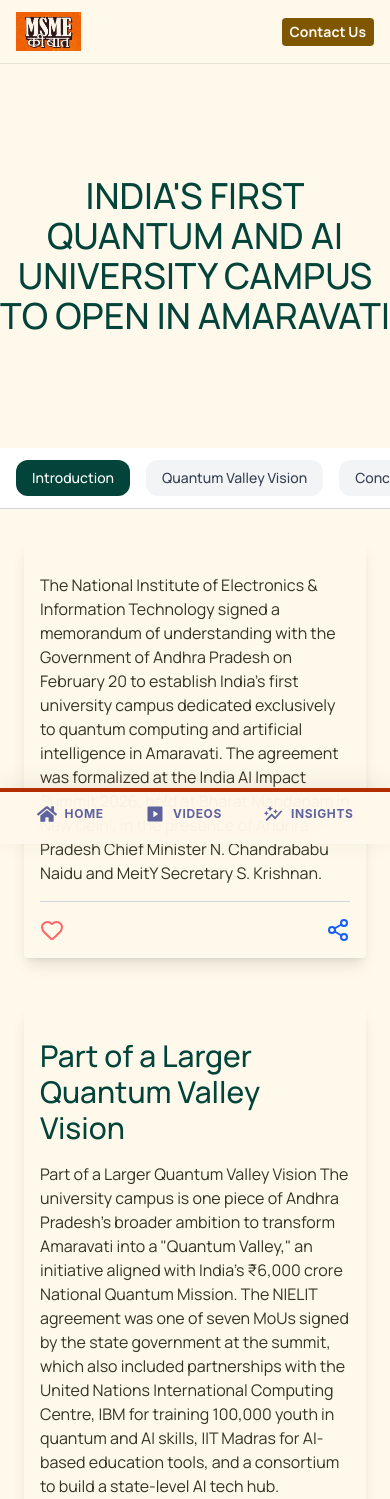
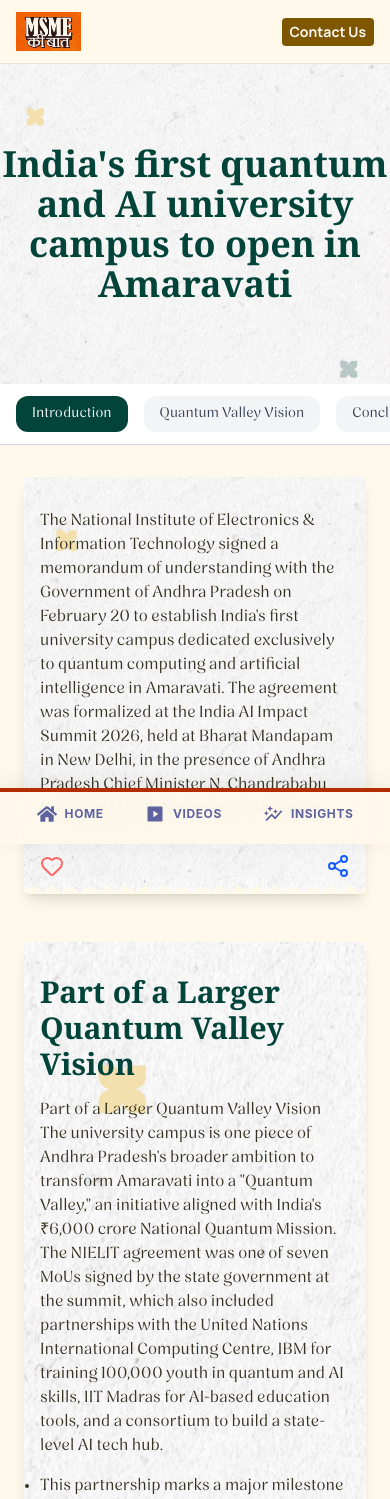
Before and after one commit to AditiJain2705/msme-ki-bat-frontend, a Next.js app: page /blogs/india-first-quantum-and-ai-university-to-open-in-amaravati in a window 390 px wide. Shown: the top 1499 px of the page. Built offline with nearby package versions, Linux system fonts and the light colour scheme.

Commit message:
blog page updated

```diff
--- a/app/blogs/india-first-quantum-and-ai-university-to-open-in-amaravati/Main.jsx
+++ b/app/blogs/india-first-quantum-and-ai-university-to-open-in-amaravati/Main.jsx
@@ -7,6 +7,11 @@
 import Link from "next/link";
 import React, { useEffect, useRef, useState } from "react";
 import { IoIosShareAlt } from "react-icons/io";
+// Install: npm install swiper
+import { Swiper, SwiperSlide } from "swiper/react";
+import { Pagination } from "swiper/modules";
+import "swiper/css";
+import "swiper/css/pagination";
 
 const sections = [
     { id: "intro", title: "Introduction" },
@@ -17,51 +22,114 @@
     { id: "conclusion", title: "Conclusion" },
 ];
 
+const relatedBlogs = [
+    {
+        id: 1,
+        title: "India's first quantum and AI university campus to open in Amaravati",
+        excerpt: "Lorem ipsum, dolor sit amet consectetur adipisicing elit. Ad, libero! Ullam, odit!",
+    },
+    {
+        id: 2,
+        title: "India's first quantum and AI university campus to open in Amaravati",
+        excerpt: "Lorem ipsum, dolor sit amet consectetur adipisicing elit. Ad, libero! Ullam, odit!",
+    },
+    {
+        id: 3,
+        title: "India's first quantum and AI university campus to open in Amaravati",
+        excerpt: "Lorem ipsum, dolor sit amet consectetur adipisicing elit. Ad, libero! Ullam, odit!",
+    },
+];
+
+// Heart button component
+const HeartButton = ({ sectionId }) => {
+    const [liked, setLiked] = useState(false);
+
+    return (
+        <button
+            onClick={() => setLiked((prev) => !prev)}
+            aria-label={liked ? "Unlike" : "Like"}
+            className="transition-transform active:scale-125"
+        >
+            <Heart
+                className={`transition-colors duration-200 ${liked ? "fill-red-500 text-red-500" : "text-red-400"
+                    }`}
+            />
+        </button>
+    );
+};
+
+// Share button component
+const ShareButton = ({ title }) => {
+    const [copied, setCopied] = useState(false);
+
+    const handleShare = async () => {
+        const shareData = {
+            title: title || document.title,
+            url: window.location.href,
+        };
+
+        if (navigator.share) {
+            try {
+                await navigator.share(shareData);
+            } catch (err) {
+                // User cancelled — do nothing
+            }
+        } else {
+            // Fallback: copy URL to clipboard
+            try {
+                await navigator.clipboard.writeText(window.location.href);
+                setCopied(true);
+                setTimeout(() => setCopied(false), 2000);
+            } catch {
+                // Clipboard not available
+            }
+        }
+    };
+
+    return (
+        <button
+            onClick={handleShare}
+            aria-label="Share"
+            className="relative transition-transform active:scale-110"
+        >
+            <Share2 className="text-blue-600" />
+            {copied && (
+                <span className="absolute -top-8 right-0 bg-gray-800 text-white text-xs rounded px-2 py-1 whitespace-nowrap">
+                    Link copied!
+                </span>
+            )}
+        </button>
+    );
+};
+
+const BLOG_TITLE = "India's first quantum and AI university campus to open in Amaravati";
+
 const Main = () => {
     const [active, setActive] = useState("intro");
     const tocRef = useRef(null);
 
-    // Scroll to section
     const scrollToSection = (id) => {
         const el = document.getElementById(id);
         if (!el) return;
-
-        const offset = 100; // adjust if header present
-        const top =
-            el.getBoundingClientRect().top + window.pageYOffset - offset;
-
-        window.scrollTo({
-            top,
-            behavior: "smooth",
-        });
+        const offset = 100;
+        const top = el.getBoundingClientRect().top + window.pageYOffset - offset;
+        window.scrollTo({ top, behavior: "smooth" });
     };
 
-    // Intersection Observer for active section
     useEffect(() => {
         const observer = new IntersectionObserver(
             (entries) => {
                 entries.forEach((entry) => {
                     if (entry.isIntersecting) {
                         setActive(entry.target.id);
-
-                        // auto scroll TOC in mobile
-                        const activeItem = document.getElementById(
-                            `toc-${entry.target.id}`
-                        );
+                        const activeItem = document.getElementById(`toc-${entry.target.id}`);
                         if (activeItem && tocRef.current) {
-                            activeItem.scrollIntoView({
-                                behavior: "smooth",
-                                inline: "center",
-                                block: "nearest",
-                            });
+                            activeItem.scrollIntoView({ behavior: "smooth", inline: "center", block: "nearest" });
                         }
                     }
                 });
             },
-            {
-                rootMargin: "-40% 0px -50% 0px",
-                threshold: 0,
-            }
+            { rootMargin: "-40% 0px -50% 0px", threshold: 0 }
         );
 
         sections.forEach((section) => {
@@ -75,21 +143,18 @@
     return (
         <main>
             {/* Hero */}
-            <section className="w-full blog-hero-section py-28">
-                <h1 className="text-4xl md:text-[53px] text-center uppercase md:leading-[59px] font-medium text-[#02443A] max-w-5xl mx-auto citrus-gothic">
-                    India's first quantum and AI university campus to open in Amaravati
+            <section className="w-full blog-hero-section py-20 md:py-28">
+                <h1 className="text-4xl md:text-[53px] text-center font-semibold md:leading-[59px] font-medium text-[#02443A] max-w-5xl mx-auto font-headline">
+                    {BLOG_TITLE}
                 </h1>
             </section>
 
             {/* Layout */}
             <section className="flex flex-col md:flex-row gap-2 relative">
 
-                {/* ================== MOBILE TOC ================== */}
+                {/* MOBILE TOC */}
                 <div className="md:hidden sticky top-0 z-50 bg-white border-b border-gray-300">
-                    <div
-                        ref={tocRef}
-                        className="flex overflow-x-auto no-scrollbar gap-4 px-4 py-3"
-                    >
+                    <div ref={tocRef} className="flex overflow-x-auto no-scrollbar gap-4 px-4 py-3">
                         {sections.map((item) => (
                             <button
                                 key={item.id}
@@ -106,19 +171,17 @@
                     </div>
                 </div>
 
-                {/* ================== DESKTOP TOC ================== */}
-                <aside className="hidden md:block w-[30%] lg:w-1/4 pl-3 lg:px-6 mt-12 ">
-                    <div className="sticky top-12 mb-12 bg-white p-6 rounded-lg  pink-white-background">
-                        <h3 className="text-xl lg:text-2xl font-light mb-4 citrus-gothic">
-                            Table of Contents
-                        </h3>
+                {/* DESKTOP TOC */}
+                <aside className="hidden md:block w-[30%] lg:w-1/4 pl-3 lg:px-6 mt-12">
+                    <div className="sticky top-12 mb-12 bg-white p-6 rounded-lg pink-white-background">
+                        <h3 className="text-xl lg:text-2xl font-light mb-4 font-headline">Table of Contents</h3>
                         <ul className="space-y-2">
                             {sections.map((item) => (
                                 <li key={item.id}>
                                     <button
                                         id={`toc-${item.id}`}
                                         onClick={() => scrollToSection(item.id)}
-                                        className={`nave-font text-left transition-all ${active === item.id
+                                        className={`font-headline text-lg text-left transition-all ${active === item.id
                                             ? "text-[#02443A] font-semibold"
                                             : "text-gray-600"
                                             }`}
@@ -131,12 +194,11 @@
                     </div>
                 </aside>
 
-                {/* ================== BLOG CONTENT ================== */}
+                {/* BLOG CONTENT */}
                 <section className="w-full lg:w-1/2 nave-font px-6">
-                    <div
-                        id="intro"
-                        className="blog-hero-section px-4 md:px-8 pt-8 rounded-lg  mt-6 md:mt-12 shadow-lg"
-                    >
+
+                    {/* Intro */}
+                    <div id="intro" className="blog-hero-section px-4 md:px-8 pt-8 rounded-lg mt-6 md:mt-12 shadow-lg">
                         <p className="nave-font pb-4">
                             The National Institute of Electronics & Information Technology
                             signed a memorandum of understanding with the Government of Andhra
@@ -148,15 +210,14 @@
                             Naidu and MeitY Secretary S. Krishnan.
                         </p>
                         <div className="flex justify-between border-t border-gray-300 py-4">
-                            <Heart className="text-red-400" />
-                            <Share2 className="text-blue-600" />
+                            <HeartButton sectionId="intro" />
+                            <ShareButton title={BLOG_TITLE} />
                         </div>
                     </div>
-                    <div
-                        id="part-of-a-larger-quantum-valley-vision"
-                        className="blog-hero-section px-4 md:px-8 pt-8 rounded-lg  mt-12 shadow-lg"
-                    >
-                        <h2 className="citrus-gothic text-3xl text-[#02443A] font-medium mb-4">
+
+                    {/* Quantum Valley */}
+                    <div id="part-of-a-larger-quantum-valley-vision" className="blog-hero-section px-4 md:px-8 pt-8 rounded-lg mt-12 shadow-lg">
+                        <h2 className="font-headline text-3xl md:text-4xl text-[#02443A] font-semibold mb-4">
                             Part of a Larger Quantum Valley Vision
                         </h2>
                         <p className="nave-font pb-4">
@@ -171,34 +232,20 @@
                             tools, and a consortium to build a state-level AI tech hub.
                         </p>
                         <ul className="list-disc">
-                            <li className="mb-4">
-                                This partnership marks a major milestone in India's deep-tech
-                                journey," said Dr. M. M. Tripathi, NIELIT's Director General.
-                            </li>
-                            <li className="mb-4">
-                                The Amaravati Quantum & AI campus under NIELIT will emerge as a
-                                national centre.
-                            </li>
-                            <li className="mb-4">
-                                The Amaravati Quantum & AI campus of excellence for research,
-                                education, and innovation in quantum technologies and artificial
-                                intelligence.
-                            </li>
-                            <li className="mb-4">
-                                This partnership marks a major milestone in India's deep-tech
-                                journey," said Dr. M. M. Tripathi, NIELIT's Director General.
-                            </li>
+                            <li className="mb-4">This partnership marks a major milestone in India's deep-tech journey," said Dr. M. M. Tripathi, NIELIT's Director General.</li>
+                            <li className="mb-4">The Amaravati Quantum & AI campus under NIELIT will emerge as a national centre.</li>
+                            <li className="mb-4">The Amaravati Quantum & AI campus of excellence for research, education, and innovation in quantum technologies and artificial intelligence.</li>
+                            <li className="mb-4">This partnership marks a major milestone in India's deep-tech journey," said Dr. M. M. Tripathi, NIELIT's Director General.</li>
                         </ul>
                         <div className="flex justify-between border-t border-gray-300 py-4">
-                            <Heart className="text-red-400" />
-                            <Share2 className="text-blue-600" />
+                            <HeartButton sectionId="quantum" />
+                            <ShareButton title={BLOG_TITLE} />
                         </div>
                     </div>
-                    <div
-                        id="conclusion"
-                        className="blog-hero-section px-4 md:px-8 pt-8 rounded-lg  my-12 shadow-lg"
-                    >
-                        <h2 className="citrus-gothic text-3xl text-[#02443A] font-medium mb-4">
+
+                    {/* Conclusion */}
+                    <div id="conclusion" className="blog-hero-section px-4 md:px-8 pt-8 rounded-lg my-12 shadow-lg">
+                        <h2 className="font-headline text-3xl md:text-4xl text-[#02443A] font-semibold mb-4">
                             Conclusion
                         </h2>
                         <p className="nave-font pb-4">
@@ -211,86 +258,63 @@
                             countries.
                         </p>
                         <div className="flex justify-between border-t border-gray-300 py-4">
-                            <Heart className="text-red-400" />
-                            <Share2 className="text-blue-600" />
+                            <HeartButton sectionId="conclusion" />
+                            <ShareButton title={BLOG_TITLE} />
                         </div>
                     </div>
                 </section>
 
+                {/* DESKTOP RIGHT SIDEBAR */}
                 <aside className="hidden lg:block w-1/2 lg:w-1/4 nave-font py-12">
-                    {/* <div className=" h-auto bg-cover bg-no-repeat flex items-center flex-col justify-center py-20 lg:py-28" style={{ backgroundImage: "url(/home/related-blog-bg1.jpg)" }}>
-                        <h2 className=" text-base lg:text-2xl font-bold citrus-gothic mb-6 px-10 text-center">                    India's first quantum and AI university campus to open in Amaravati
-                        </h2>
-                        <p className="lg:pl-12 pr-6 lg:text-base text-sm">Lorem ipsum, dolor sit amet consectetur adipisicing elit. Ad, libero! Ullam, odit obcaecati molestias illo vitae molestiae, quae unde sequi suscipit modi voluptatum possimus praesentium magni iste, amet perspiciatis totam!</p>
-                    </div> */}
-                    <div className=" mb-4 md:mb-12 bg-white p-6 rounded-lg  pink-white-background">
-                        <h2 className="text-lg lg:text-2xl  citrus-gothic mb-4  text-center">                    India's first quantum and AI university campus to open in Amaravati
-                        </h2>
-                        <p className="">Lorem ipsum, dolor sit amet consectetur adipisicing elit. Ad, libero! Ullam, odit!</p>
-                        <div className="flex justify-end gap-4 mt-4 border-t-2 border-gray-300 w-full">
-                            <Link href={"/"} className="p-1 px-2 gap-1 text-sm mt-4 rounded-sm bg-[#024067] text-white font-semibold flex items-center">
-                                Read More <IoIosShareAlt /></Link>
+                    {relatedBlogs.map((blog) => (
+                        <div key={blog.id} className="mb-4 md:mb-12 bg-white p-6 rounded-lg pink-white-background">
+                            <h2 className="text-lg lg:text-2xl font-headline mb-4 text-center">{blog.title}</h2>
+                            <p>{blog.excerpt}</p>
+                            <div className="flex justify-end gap-4 mt-4 border-t-2 border-gray-300 w-full">
+                                <Link href={"/"} className="p-1 px-2 gap-1 text-sm mt-4 rounded-sm bg-[#024067] text-white font-semibold flex items-center">
+                                    Read More <IoIosShareAlt />
+                                </Link>
+                            </div>
                         </div>
-                    </div>
-                    <div className=" mb-4 md:mb-12 bg-white p-6 rounded-lg  pink-white-background">
-                        <h2 className="text-lg lg:text-2xl  citrus-gothic mb-4  text-center">                    India's first quantum and AI university campus to open in Amaravati
-                        </h2>
-                        <p className="">Lorem ipsum, dolor sit amet consectetur adipisicing elit. Ad, libero! Ullam, odit!</p>
-                        <div className="flex justify-end gap-4 mt-4 border-t-2 border-gray-300 w-full">
-                            <Link href={"/"} className="p-1 px-2 gap-1 text-sm mt-4 rounded-sm bg-[#024067] text-white font-semibold flex items-center">
-                                Read More <IoIosShareAlt /></Link>
-                        </div>
-                    </div>
-                    <div className=" mb-4 md:mb-12 bg-white p-6 rounded-lg  pink-white-background">
-                        <h2 className="text-lg lg:text-2xl  citrus-gothic mb-4  text-center">                    India's first quantum and AI university campus to open in Amaravati
-                        </h2>
-                        <p className="">Lorem ipsum, dolor sit amet consectetur adipisicing elit. Ad, libero! Ullam, odit!</p>
-                        <div className="flex justify-end gap-4 mt-4 border-t-2 border-gray-300 w-full">
-                            <Link href={"/"} className="p-1 px-2 gap-1 text-sm mt-4 rounded-sm bg-[#024067] text-white font-semibold flex items-center">
-                                Read More <IoIosShareAlt /></Link>
-                        </div>
-                    </div>
-
+                    ))}
                 </aside>
             </section>
-            <aside className=" lg:hidden w-full nave-font px-4">
-                <h2 className="text-2xl  citrus-gothic mb-4 text-[#02443A]  text-center">Related Blogs</h2>
-                {/* <div className=" h-auto bg-cover bg-no-repeat flex items-center flex-col justify-center py-20 lg:py-28" style={{ backgroundImage: "url(/home/related-blog-bg1.jpg)" }}>
-                        <h2 className=" text-base lg:text-2xl font-bold citrus-gothic mb-6 px-10 text-center">                    India's first quantum and AI university campus to open in Amaravati
-                        </h2>
-                        <p className="lg:pl-12 pr-6 lg:text-base text-sm">Lorem ipsum, dolor sit amet consectetur adipisicing elit. Ad, libero! Ullam, odit obcaecati molestias illo vitae molestiae, quae unde sequi suscipit modi voluptatum possimus praesentium magni iste, amet perspiciatis totam!</p>
-                    </div> */}
-                <div className="grid md:grid-cols-3 gap-4">
-                    <div className=" mb-4 md:mb-12 bg-white p-6 rounded-lg  pink-white-background">
-                        <h2 className="text-lg lg:text-2xl  citrus-gothic mb-4  text-center">                    India's first quantum and AI university campus to open in Amaravati
-                        </h2>
-                        <p className="">Lorem ipsum, dolor sit amet consectetur adipisicing elit. Ad, libero! Ullam, odit!</p>
-                        <div className="flex justify-end gap-4 mt-4 border-t-2 border-gray-300 w-full">
-                            <Link href={"/"} className="p-1 px-2 gap-1 text-sm mt-4 rounded-sm bg-[#024067] text-white font-semibold flex items-center">
-                                Read More <IoIosShareAlt /></Link>
-                        </div>
-                    </div>
-                    <div className=" mb-4 md:mb-12 bg-white p-6 rounded-lg  pink-white-background">
-                        <h2 className="text-lg lg:text-2xl  citrus-gothic mb-4  text-center">                    India's first quantum and AI university campus to open in Amaravati
-                        </h2>
-                        <p className="">Lorem ipsum, dolor sit amet consectetur adipisicing elit. Ad, libero! Ullam, odit!</p>
-                        <div className="flex justify-end gap-4 mt-4 border-t-2 border-gray-300 w-full">
-                            <Link href={"/"} className="p-1 px-2 gap-1 text-sm mt-4 rounded-sm bg-[#024067] text-white font-semibold flex items-center">
-                                Read More <IoIosShareAlt /></Link>
-                        </div>
-                    </div>
-                    <div className=" mb-4 md:mb-12 bg-white p-6 rounded-lg  pink-white-background">
-                        <h2 className="text-lg lg:text-2xl  citrus-gothic mb-4  text-center">                    India's first quantum and AI university campus to open in Amaravati
-                        </h2>
-                        <p className="">Lorem ipsum, dolor sit amet consectetur adipisicing elit. Ad, libero! Ullam, odit!</p>
-                        <div className="flex justify-end gap-4 mt-4 border-t-2 border-gray-300 w-full">
-                            <Link href={"/"} className="p-1 px-2 gap-1 text-sm mt-4 rounded-sm bg-[#024067] text-white font-semibold flex items-center">
-                                Read More <IoIosShareAlt /></Link>
-                        </div>
-                    </div>
-                </div>
 
+            {/* MOBILE RELATED BLOGS — Swiper Slider */}
+            <aside className="lg:hidden w-full nave-font px-6 pb-8">
+                <h2 className="text-3xl font-semibold font-headline mb-4 text-[#02443A] ">
+                    Related Blogs
+                </h2>
+
+                <Swiper
+                    modules={[Pagination]}
+                    spaceBetween={16}
+                    slidesPerView={1}
+                    pagination={{ clickable: true }}
+                    breakpoints={{
+                        640: { slidesPerView: 2 },
+                        768: { slidesPerView: 3 },
+                    }}
+                    className="pb-10" // space for pagination dots
+                >
+                    {relatedBlogs.map((blog) => (
+                        <SwiperSlide key={blog.id}>
+                            <div className="mb-4 bg-white p-6 rounded-lg pink-white-background h-full">
+                                <h2 className="text-xl font-headline font-semibold mb-4 text-center">
+                                    {blog.title}
+                                </h2>
+                                <p className="text-xs">{blog.excerpt}</p>
+                                <div className="flex justify-end gap-4 mt-4 border-t-2 border-gray-300 w-full">
+                                    <Link href={"/"} className="p-1 px-2 gap-1 text-sm mt-4 rounded-sm bg-[#024067] text-white font-semibold flex items-center">
+                                        Read More <IoIosShareAlt />
+                                    </Link>
+                                </div>
+                            </div>
+                        </SwiperSlide>
+                    ))}
+                </Swiper>
             </aside>
+
             <FaqSection />
         </main>
     );
--- a/app/globals.css
+++ b/app/globals.css
@@ -128,7 +128,6 @@
   }
 }
 
-/*
 @font-face {
   font-family: "Nave";
   src: url("/fonts/nave-regular.ttf") format("truetype");
@@ -161,12 +160,12 @@
 }
 
 /* Smooth Scroll Behavior */
-/* html {
+html {
   scroll-behavior: smooth;
-} */
+}
 
 /* Prevent horizontal overflow */
-/* body {
+body {
   overflow-x: hidden;
 }
 .red-border {
@@ -288,4 +287,4 @@
 .no-scrollbar {
   -ms-overflow-style: none;
   scrollbar-width: none;
-} */
+}
--- a/components/new-home/Topappbar.jsx
+++ b/components/new-home/Topappbar.jsx
@@ -93,7 +93,7 @@
                                 {icon}
                             </span>
 
-                            <span className="font-sans text-xs font-bold uppercase tracking-wider">
+                            <span className="font-sans text-xs lg:text-base font-bold uppercase tracking-wider">
                                 {label}
                             </span>
                         </Link>
@@ -104,7 +104,7 @@
 
             {/* Menu Button */}
             <button
-                className="bg-secondary text-on-secondary text-sm font-semibold rounded transition-colors px-2 py-1 "
+                className="bg-secondary text-on-secondary text-sm lg:text-base font-semibold rounded transition-colors px-2 py-1 "
                 onClick={() => setOpen(true)}
                 aria-label="Open menu"
             >
--- a/package.json
+++ b/package.json
@@ -17,7 +17,8 @@
     "react": "19.2.3",
     "react-dom": "19.2.3",
     "react-icons": "^5.6.0",
-    "sequelize": "^6.37.8"
+    "sequelize": "^6.37.8",
+    "swiper": "^12.1.3"
   },
   "devDependencies": {
     "@tailwindcss/postcss": "^4.2.2",
```
Also changed, not shown: components/home/FaqSection.jsx (+4 -4 lines), components/new-home/Herosection.jsx (+1 -53 lines), components/new-home/Quickinsights.jsx (+13 -11 lines), components/new-home/VideoCard.jsx (+28 -7 lines), 1 other file (tests, documents, lock files or other folders).
